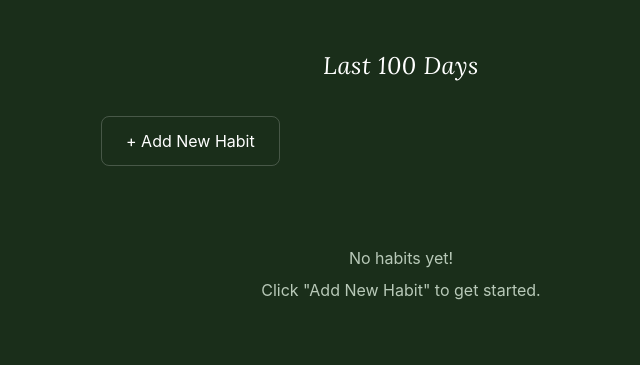
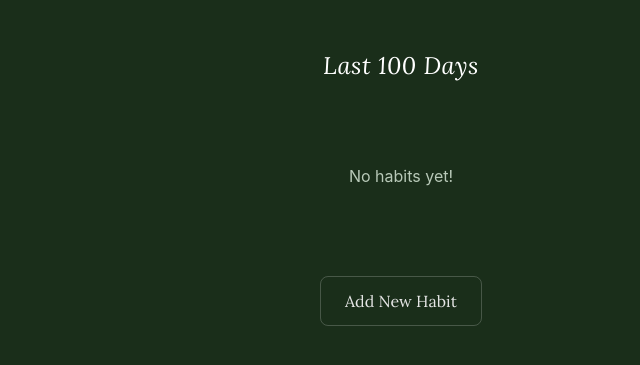
Before and after one commit to AidanStack/century_tracker, a Flask app: page / in a window 1280 px wide. Shown: the top 365 px of the page, without its empty margins (239-879 px from the left). Run offline with Flask 3, Linux system fonts and the light colour scheme; data that the repository does not hold is empty.

Commit message:
Update Add New Habit button styling and position
Button changes:
- Move to bottom of page (after all habits)
- Center on page
- Add Lora font
- Remove '+' from text (now just "Add New Habit")
- Change color to 10% grey (#e6e6e6)

Co-Authored-By: Claude Sonnet 4.5 <noreply@anthropic.com>

```diff
--- a/static/style.css
+++ b/static/style.css
@@ -199,16 +199,22 @@ main {
 
 /* Add habit button */
 .add-habit-btn {
+    font-family: 'Lora', serif;
     background-color: transparent;
     border: 1px solid rgba(255,255,255,0.2);
-    color: var(--text-white);
+    color: #e6e6e6;
     padding: 0.75rem 1.5rem;
     border-radius: 8px;
+    margin-top: 2rem;
     margin-bottom: 2rem;
     font-size: 1rem;
     cursor: pointer;
     text-decoration: none;
-    display: inline-block;
+    display: block;
+    text-align: center;
+    width: fit-content;
+    margin-left: auto;
+    margin-right: auto;
     transition: background-color 0.2s;
 }
 
--- a/templates/index.html
+++ b/templates/index.html
@@ -1,8 +1,6 @@
 {% extends "base.html" %}
 
 {% block content %}
-<a href="{{ url_for('add_habit') }}" class="btn add-habit-btn">+ Add New Habit</a>
-
 {% if habits %}
     {% for habit in habits %}
     <div class="habit-card">
@@ -45,7 +43,8 @@
 {% else %}
     <div class="empty-state">
         <p>No habits yet!</p>
-        <p>Click "Add New Habit" to get started.</p>
     </div>
 {% endif %}
+
+<a href="{{ url_for('add_habit') }}" class="btn add-habit-btn">Add New Habit</a>
 {% endblock %}
```
